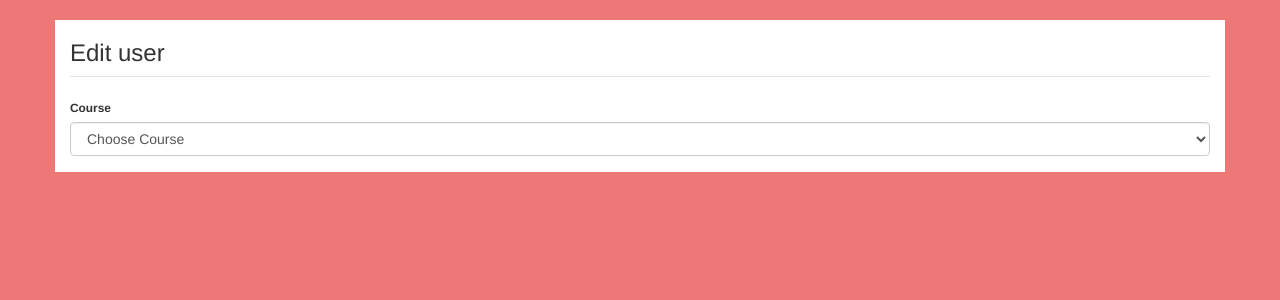
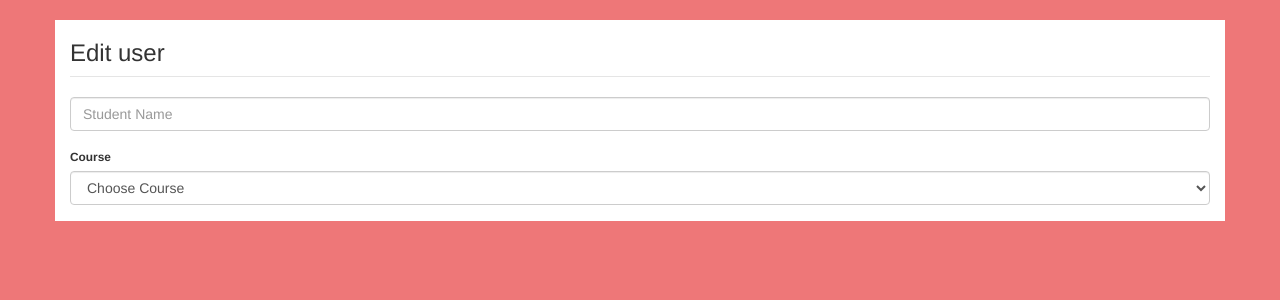
Before and after one commit to simplyniceweb/survey, a CodeIgniter app: the page made by application/views/users.php in a window 1280 px wide. Shown: the part 51-351 px from the top of the page. Run offline with CodeIgniter, Linux system fonts and the light colour scheme; data that the repository does not hold is empty.

Commit message:
Feb 8 2014

```diff
--- a/application/views/users.php
+++ b/application/views/users.php
@@ -16,6 +16,9 @@
     <div class="row">
         <div class="col-md-12">
 			<legend><h3>Edit user</h3></legend>
+			<div class="form-group">
+				<input type="text" class="form-control" name="username" required="required" placeholder="Student Name"/>
+			</div>
 			<div class="form-group">
 				<label for="department_id"><small>Course</small></label>
 				<select id="department_id" class="edit-user form-control" name="department_id" required="required">
--- a/assets/scripts/admin.js
+++ b/assets/scripts/admin.js
@@ -154,14 +154,26 @@
 
 
 	var editUserFunc = {
-		show: function(){
+		showUsers: function(){
 			return this.delegate(editUserConf.select, 'change', function () {
 				var me = $(this), department_id = me.val();
-				if(department_id == "") return false;
+				var user_name = $("input[name=username]").val();
+				config.doc.userProcess(department_id, user_name);
+			})
+		},
+		enterUsers: function() {
+			return this.delegate("input[name=username]", 'keyup', function (e) {
+				if(e.keyCode != 13) return false;
+				var me = $(this), department_id = $(editUserConf.select).val();
+				var user_name = $("input[name=username]").val();
+				config.doc.userProcess(department_id, user_name);
+			})
+		},
+		userProcess: function(department_id, user_name) {
 			jQuery.ajax({
 				type: "POST",
 				url: config.baseUrl+"/admin/user_list/",
-					data: {'department_id': department_id},
+				data: {'department_id': department_id, 'user_name': user_name},
 				cache: false,
 				success: function (response) {
 					$("div.users-list").html(response);
@@ -169,10 +181,10 @@
 					console.log('Something went wrong..');
 				}
 			});
-			})
 		}
 	}
 	$.extend(config.doc, editUserFunc);
-	config.doc.show();
+	config.doc.showUsers();
+	config.doc.enterUsers();
 
 }(jQuery, window, document));
```
Also changed, not shown: application/controllers/admin.php (+8 -2 lines). Lines whose indentation alone changed are shown as unchanged.
